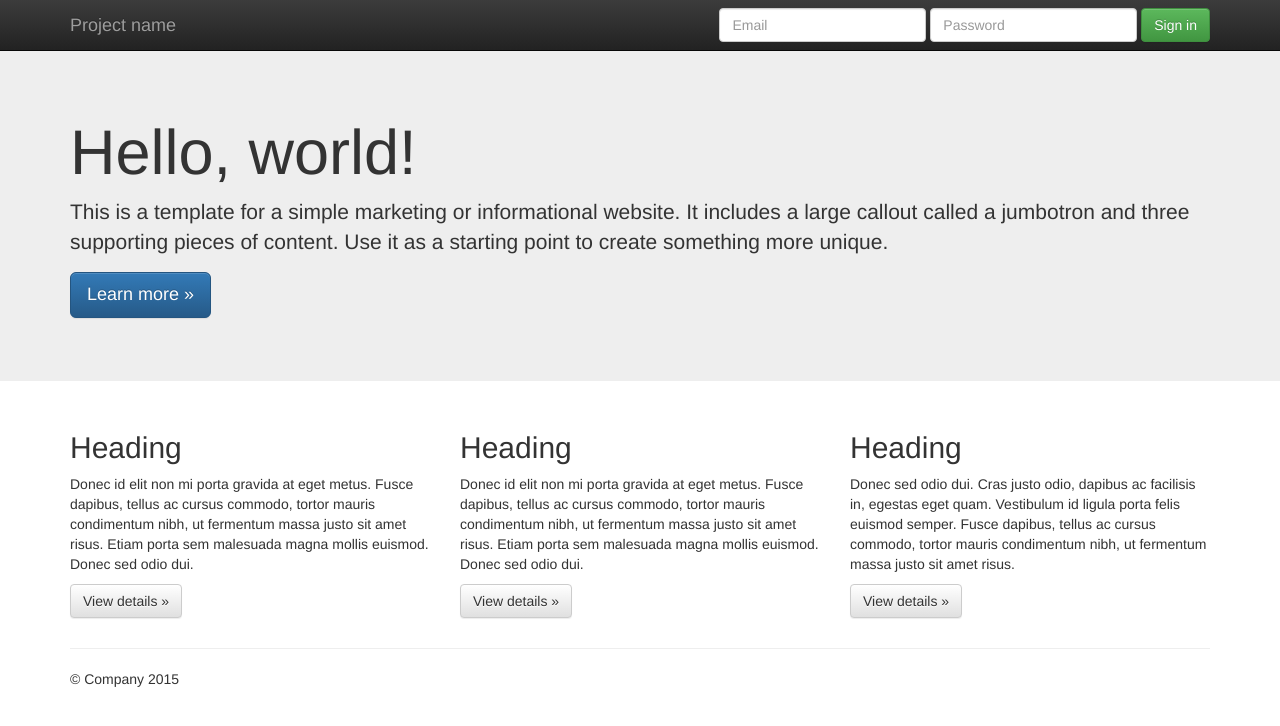
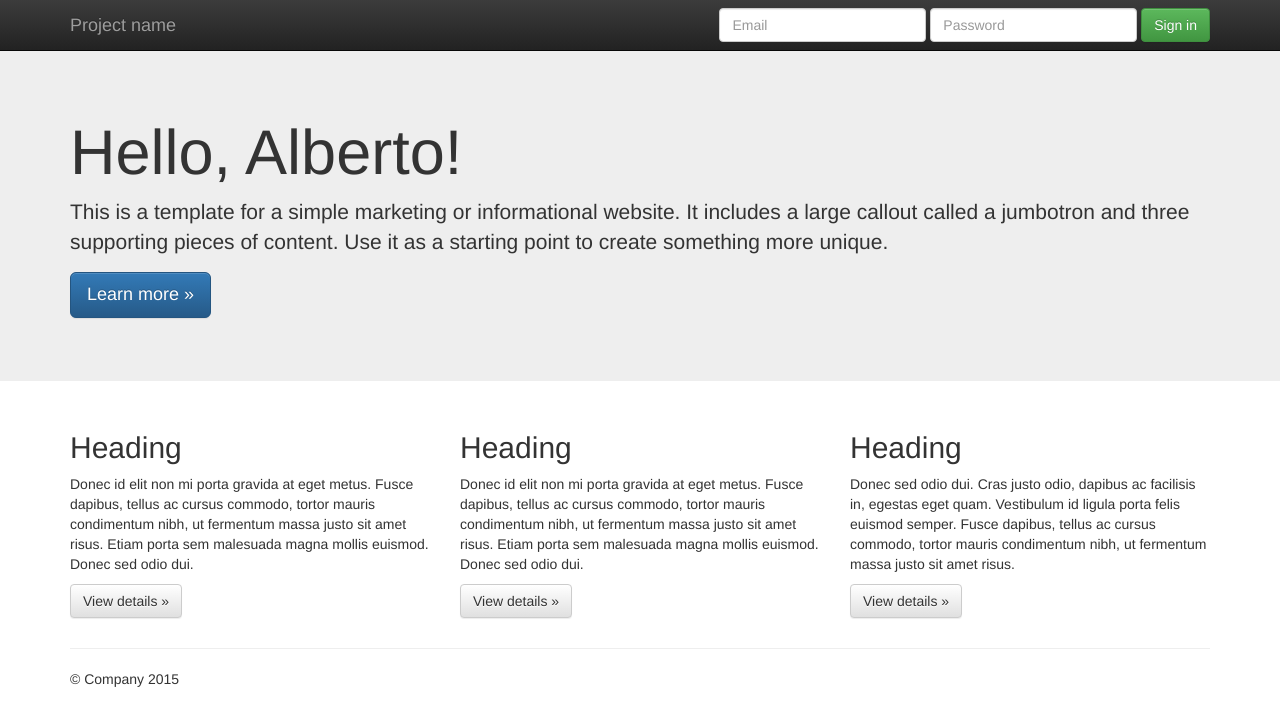
Before and after one commit to Albertoenriquepaulo/my-website, a plain HTML site: page index.html in a window 1280 px wide. Drawn offline with nearby package versions, Linux system fonts and the light colour scheme.

Commit message:
Upadating Readme and Index from Local

```diff
--- a/index.html
+++ b/index.html
@@ -55,7 +55,7 @@
     <!-- Main jumbotron for a primary marketing message or call to action -->
     <div class="jumbotron">
       <div class="container">
-        <h1>Hello, world!</h1>
+        <h1>Hello, Alberto!</h1>
         <p>This is a template for a simple marketing or informational website. It includes a large callout called a jumbotron and three supporting pieces of content. Use it as a starting point to create something more unique.</p>
         <p><a class="btn btn-primary btn-lg" href="#" role="button">Learn more &raquo;</a></p>
       </div>
```
Also changed, not shown: 1 other file.
